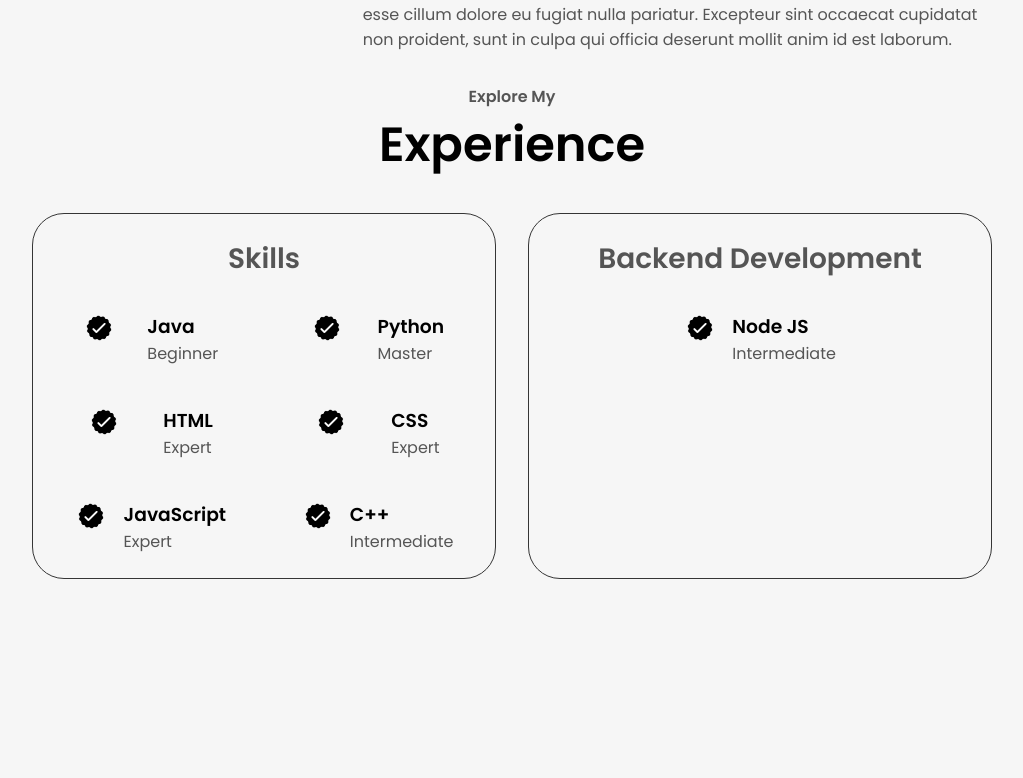
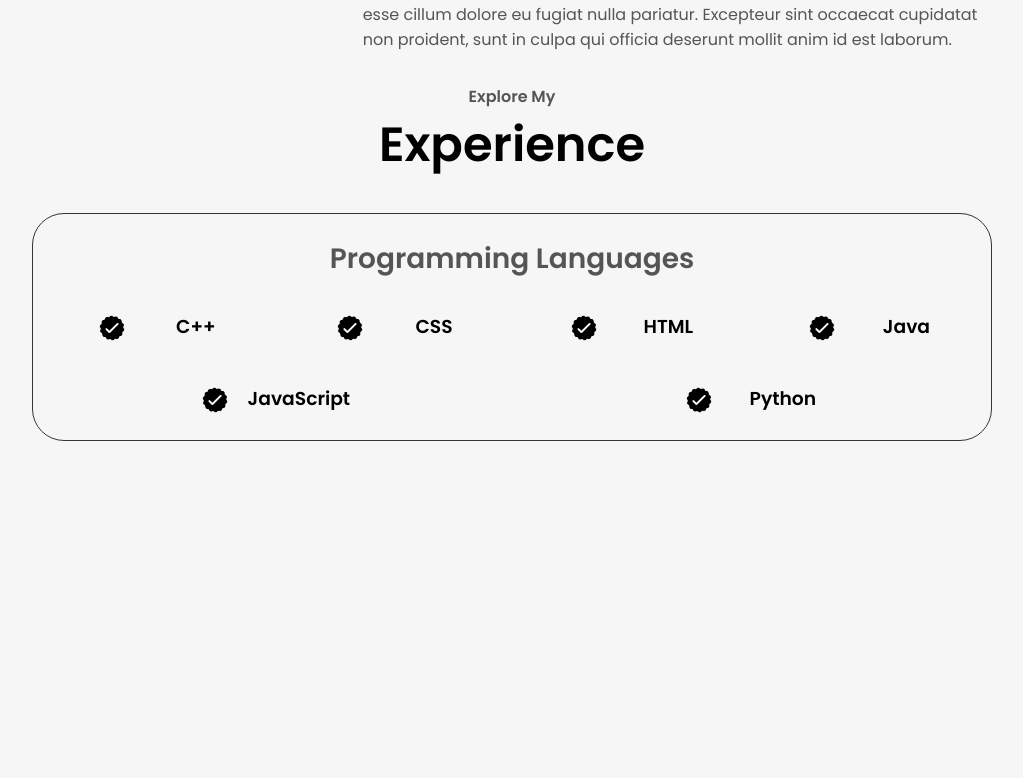
Before and after one commit to Marjdcxl/Portfolio, a PHP site: page / in a window 1280 px wide. Shown: the part 1316-2094 px from the top of the page, without its empty margins (128-1151 px from the left). Run offline with PHP 8.4, Linux system fonts and the light colour scheme; data comes from the database, SQL or seed files in the repository; grey boxes labelled with a size stand in for pictures from a placeholder-image service; some libraries are stand-ins or nearby versions.

Commit message:
Update index.php

```diff
--- a/index.php
+++ b/index.php
@@ -5,7 +5,8 @@ require 'db.php'; // Include your database connection file
 $conn->query("CREATE TABLE IF NOT EXISTS skills (
     id INT AUTO_INCREMENT PRIMARY KEY,
     name VARCHAR(255) NOT NULL,
-    level VARCHAR(20) NOT NULL
+    -- level VARCHAR(20) NOT NULL, -- Removed the level column
+    category VARCHAR(100) DEFAULT 'General'
 )");
 
 // Automatically create 'about' table if it doesn't exist (from your original index.php)
@@ -58,18 +59,16 @@ if ($conn->query("SHOW TABLES LIKE 'contacts'")->num_rows > 0) {
     }
 }
 
-// Fetch skills from database
-$skills = [];
-// Ensure 'skills' table exists before querying
+// Fetch distinct categories from database for consistent display
+$dynamic_categories = [];
 if ($conn->query("SHOW TABLES LIKE 'skills'")->num_rows > 0) {
-    $skills_result = $conn->query("SELECT * FROM skills");
-    if ($skills_result && $skills_result->num_rows > 0) {
-        while ($row = $skills_result->fetch_assoc()) {
-            $skills[] = $row; // Fetch full skill object for name and level
+    $category_result = $conn->query("SELECT DISTINCT category FROM skills WHERE category IS NOT NULL AND category != '' ORDER BY category");
+    if ($category_result) {
+        while ($row = $category_result->fetch_assoc()) {
+            $dynamic_categories[] = $row['category'];
         }
     }
 }
-
 
 // Fetch about me content from database
 $about = "No about info yet.";
@@ -225,13 +224,27 @@ if ($conn->query("SHOW TABLES LIKE 'about'")->num_rows > 0) {
       <h1 class="title">Experience</h1>
       <div class="experience-details-container">
         <div class="about-containers">
+          <?php
+          $categorized_skills = [];
+          if ($conn->query("SHOW TABLES LIKE 'skills'")->num_rows > 0) {
+              // Updated SELECT query: Removed 'level'
+              $skills_result = $conn->query("SELECT id, name, category FROM skills ORDER BY category, name");
+              if ($skills_result && $skills_result->num_rows > 0) {
+                  while ($row = $skills_result->fetch_assoc()) {
+                      $categorized_skills[$row['category']][] = $row;
+                  }
+              }
+          }
+          ?>
+
+          <?php if (!empty($dynamic_categories)): ?>
+              <?php foreach ($dynamic_categories as $cat_name): ?>
+                  <?php if (isset($categorized_skills[$cat_name]) && count($categorized_skills[$cat_name]) > 0): ?>
                       <div class="details-container">
-            <h2 class="experience-sub-title">Skills</h2>
+                          <h2 class="experience-sub-title"><?= htmlspecialchars($cat_name) ?></h2>
                           <div class="article-container">
-              <?php if (count($skills) > 0): ?>
-                  <?php foreach ($skills as $skill): ?>
+                              <?php foreach ($categorized_skills[$cat_name] as $skill): ?>
                                   <article>
-                        <!-- Assuming checkmark.png is in assets folder -->
                                       <img
                                         src="./assets/checkmark.png"
                                         alt="Experience icon"
@@ -239,27 +252,17 @@ if ($conn->query("SHOW TABLES LIKE 'about'")->num_rows > 0) {
                                       />
                                       <div>
                                           <h3><?= htmlspecialchars($skill['name']) ?></h3>
-                          <p><?= htmlspecialchars($skill['level']) ?></p>
+                                          <!-- Removed the <p> tag for level -->
                                       </div>
                                   </article>
                               <?php endforeach; ?>
-              <?php else: ?>
-                  <p>No skills added yet.</p>
-              <?php endif; ?>
                           </div>
                       </div>
-          <div class="details-container">
-            <h2 class="experience-sub-title">Backend Development</h2>
-            <div class="article-container">
-              <article>
-                <img src="./assets/checkmark.png" alt="Experience icon" class="icon" />
-                <div>
-                  <h3>Node JS</h3>
-                  <p>Intermediate</p>
-                </div>
-              </article>
-            </div>
-          </div>
+                  <?php endif; ?>
+              <?php endforeach; ?>
+          <?php else: ?>
+              <p>No experience categories or entries added yet.</p>
+          <?php endif; ?>
         </div>
       </div>
     </section>
```
Lines whose indentation alone changed are shown as unchanged.
